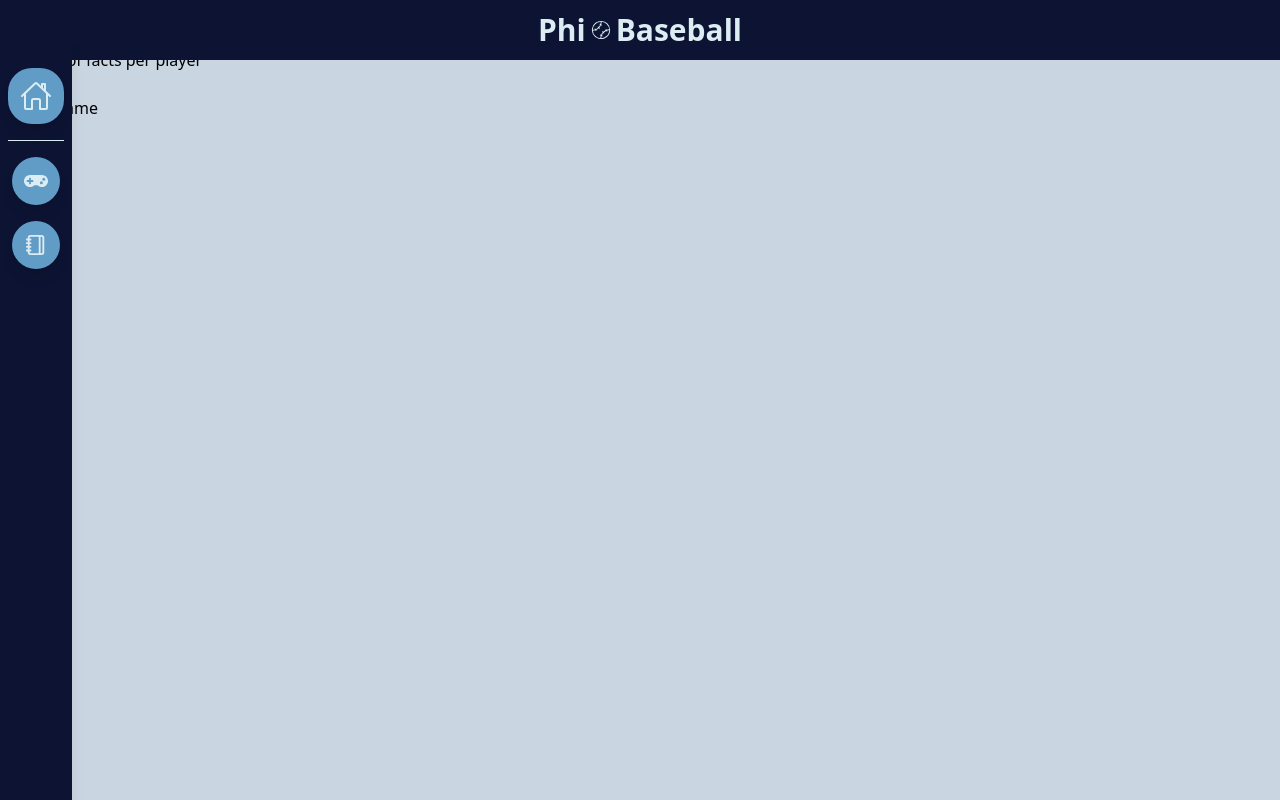
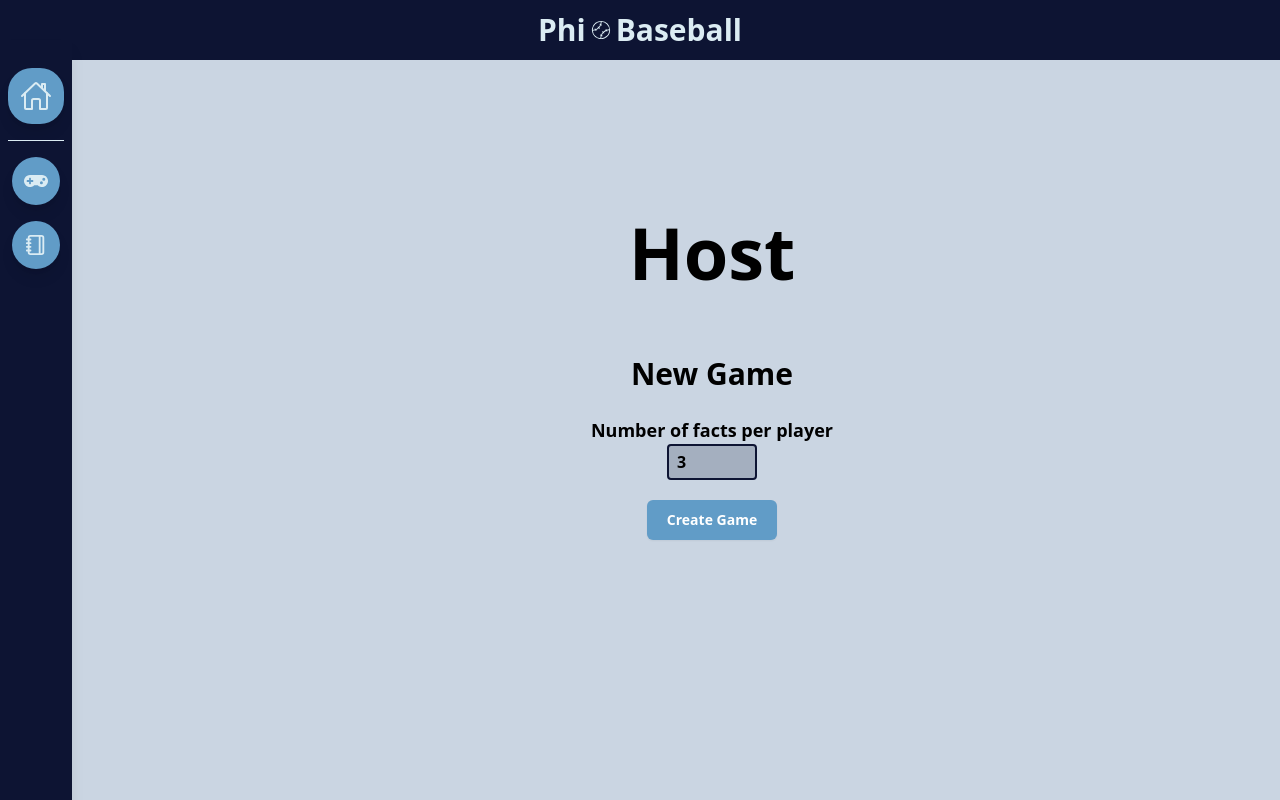
Before and after one commit to Sp0k/Phi-Baseball, a React (Vite) app: page /host in a window 1280 px wide. Built offline with nearby package versions, Linux system fonts and the light colour scheme; no server answers.

Commit message:
stylized host page and game

```diff
--- a/src/components/HostComponents/Game.tsx
+++ b/src/components/HostComponents/Game.tsx
@@ -1,4 +1,5 @@
 import { useEffect, useState } from "react";
+import { useMemo } from "react";
 import { ref, update } from "firebase/database";
 import { db } from "@/firebase";
 import { roomRefKey } from "@/models/keys";
@@ -12,6 +13,7 @@ import {
   markFactUsed,
   type HostFact
 } from "@/services/game-service";
+import { endRoomAndForget } from "@/services/host-room-pointer-service";
 
 interface GameProps {
   room: Room;
@@ -23,12 +25,34 @@ type Buckets = Record<number, HostFact[]>;
 function Game({ room, gameStateCallback }: GameProps) {
   const [buckets, setBuckets] = useState<Buckets>({});
   const [current, setCurrent] = useState<HostFact | null>(null);
+  const [displayName, setDisplayName] = useState(false);
+  const [loaded, setLoaded] = useState(false);
+
+  const levels = useMemo(
+    () => Array.from({ length: room.factQuantity }, (_, i) => i + 1),
+    [room.factQuantity]
+  );
+
+  const totalLeft = useMemo(
+    () => levels.reduce((sum, lvl) => sum + (buckets[lvl]?.length ?? 0), 0),
+    [levels, buckets]
+  );
+
+  const registerClick = () => {
+    if (displayName) {
+      setDisplayName(false);
+      setCurrent(null);
+    } else {
+      setDisplayName(true);
+    }
+  };
 
   useEffect(() => {
     let cancelled = false;
 
     (async () => {
-      // Move to active
+      setLoaded(false);
+
       await update(ref(db, `${roomRefKey}/${room.id}`), { state: GAMESTAGES.ACTIVE });
 
       const [allFacts, used] = await Promise.all([
@@ -36,21 +60,35 @@ function Game({ room, gameStateCallback }: GameProps) {
         getUsedFacts(room.id),
       ]);
 
-      const remaining = allFacts.filter(f => !used.has(usedKey(f)));
-      const byLevel = groupFactsByLevel(remaining);
+      const remainingFacts = allFacts.filter((f) => !used.has(usedKey(f)));
+      const byLevel = groupFactsByLevel(remainingFacts);
 
       if (!cancelled) {
         setBuckets(byLevel);
         setCurrent(null);
+        setDisplayName(false);
+        setLoaded(true);
         gameStateCallback(GAMESTAGES.ACTIVE);
       }
     })().catch(console.error);
 
-    return () => { cancelled = true };
+    return () => {
+      cancelled = true;
+    };
   }, [room.id, gameStateCallback]);
 
+  useEffect(() => {
+    if (!loaded) return;
+
+    // End only when there are no facts left AND the last card is closed
+    if (totalLeft === 0 && current === null) {
+      gameStateCallback(GAMESTAGES.DONE);
+      void endRoomAndForget(room.id);
+    }
+  }, [loaded, totalLeft, current, room.id, gameStateCallback]);
+
   const pickFromLevel = (level: number) => {
-    setBuckets(prev => {
+    setBuckets((prev) => {
       const list = prev[level] ?? [];
       if (list.length === 0) return prev;
 
@@ -59,39 +97,57 @@ function Game({ room, gameStateCallback }: GameProps) {
 
       const nextList = list.slice();
       nextList.splice(idx, 1);
+
       setCurrent(fact);
-
+      setDisplayName(false);
       void markFactUsed(room.id, fact).catch(console.error);
 
-      return {...prev, [level]: nextList}
+      return { ...prev, [level]: nextList };
     });
   };
 
-  const levels = Array.from({ length: room.factQuantity }, (_, i) => i + 1);
-
   return (
     <div>
-      <div>
-        {levels.map(level => {
-          const remaining = buckets[level]?.length ?? 0;
-          return (
-            <button key={level} onClick={() => pickFromLevel(level)} disabled={remaining === 0}>
-              Level {level} <br/> ({remaining} left)
-            </button>
-          );
-        })}
-      </div>
+      {current === null && (
+        <div className="flex justify-center gap-8">
+          {levels.map((level) => {
+            const leftOver = buckets[level]?.length ?? 0;
+            return (
+              <div key={level} className="flex flex-col">
+                <button
+                  className="cursor-pointer"
+                  onClick={() => pickFromLevel(level)}
+                  disabled={leftOver === 0}
+                >
+                  <div className="bg-white rounded-lg px-10 py-2 shadow-sm/20 hover:shadow-sm/50 transition-all duration-100">
+                    Level {level} <br />({leftOver} left)
+                  </div>
+                </button>
+              </div>
+            );
+          })}
+        </div>
+      )}
 
       {current && (
-        <div>
-          <h3>Selected fact</h3>
-          <p><strong>Level:</strong> {current.level}</p>
-          <p><strong>Fact:</strong> {current.text}</p>
-          <p><strong>By:</strong> {current.ownerName ?? current.ownerUid}</p>
+        <div className="w-full flex justify-center">
+          <button onClick={registerClick} className="cursor-pointer">
+            <div className="bg-white rounded-2xl p-4 shadow-sm/20 min-h-80 w-100 mx-auto flex flex-col">
+              <p className="text-black text-3xl flex-1 flex items-center justify-center text-center px-2">
+                {current.text}
+              </p>
+
+              {displayName && (
+                <p className="font-semibold text-2xl text-phidelt-red text-center mt-auto">
+                  {current.ownerName ?? current.ownerUid}
+                </p>
+              )}
+            </div>
+          </button>
         </div>
       )}
     </div>
-  )
+  );
 }
 
 export default Game;
--- a/src/components/HostComponents/Lobby.tsx
+++ b/src/components/HostComponents/Lobby.tsx
@@ -21,10 +21,28 @@ function Lobby({ room, gameStateCallback }: LobbyProps) {
   const playersReady = useSubmittersCount(room?.id);
 
   return (
-    <div>
-      <h2>{room?.id}</h2>
-      <p>There is {playersReady} players ready</p>
-      <button onClick={startGame}>Start Game</button>
+    <div className="max-w-xl flex justify-center mx-auto">
+      <div>
+        <h3
+          className="mx-auto text-3xl text-phidelt-navy/70 text-center -mt-5 mb-4 sm:mb-6 font-semibold"
+        >
+          {room?.id}
+        </h3>
+        <p className="mx-auto font-semibold text-lg">
+          There is <strong className="text-phidelt-blue underline">{playersReady}</strong> players ready
+        </p>
+        <div className="w-full flex justify-center">
+          <button
+            onClick={startGame}
+            className={`rounded-md bg-phidelt-blue w-fit px-5 mt-4 mx-auto cursor-pointer py-2.5 text-sm
+font-semibold text-white shadow-xs hover:bg-phidelt-blue/70
+transition-all duration-200 focus-visible:outline-2 focus-visible:outline-offset-2 focus-visible:bg-phidelt-blue-gray
+disabled:bg-phidelt-blue-gray disabled:text-slate-400`}
+          >
+            Start Game
+          </button>
+        </div>
+      </div>
     </div>
   );
 }
--- a/src/components/HostComponents/NewGameForm.tsx
+++ b/src/components/HostComponents/NewGameForm.tsx
@@ -27,11 +27,32 @@ function NewGameForm({ roomCallback }: NewGameFormProps) {
   }
 
   return (
-    <div>
-      <h2>New Game</h2>
-      <label htmlFor="numOfFacts">Number of facts per player</label><br />
-      <input type="number" id="numOfFacts" defaultValue="3" min="2" max="6" onChange={(i) => setFactQuantity(parseInt(i.target.value))} /><br/>
-      <button onClick={createNewGame}>Create Game</button><br/>
+    <div className="flex flex-col h-full max-w-72 mx-auto">
+      <h3 className="mx-auto text-3xl text-center -mt-3 mb-4 sm:mb-6 font-semibold">New Game</h3>
+      <label
+        htmlFor="numOfFacts"
+        className="flex flex-col text-lg font-semibold mb-1"
+      >
+        Number of facts per player
+        <input
+          type="number"
+          name="numOfFacts"
+          id="numOfFacts"
+          defaultValue="3"
+          min="2"
+          max="6"
+          onChange={(i) => setFactQuantity(parseInt(i.target.value))}
+          className="border-2 w-fit mx-auto font-semibold text-base border-phidelt-navy bg-phidelt-navy/20 px-2 py-1 focus:outline-none rounded"
+        />
+      </label>
+      <button
+        onClick={createNewGame}
+        className="rounded-md bg-phidelt-blue w-fit px-5 mt-4 mx-auto cursor-pointer py-2.5 text-sm
+        font-semibold text-white shadow-xs hover:bg-phidelt-blue/70
+        transition-all duration-200 focus-visible:outline-2 focus-visible:outline-offset-2 focus-visible:bg-phidelt-blue-gray"
+      >
+        Create Game
+      </button>
     </div>
   )
 }
--- a/src/index.css
+++ b/src/index.css
@@ -16,6 +16,16 @@
   --color-phidelt-gold: oklch(0.8249 0.1599 86.37);
   --color-phidelt-gray: oklch(0.7555 0.0071 286.23);
   --color-phidelt-red: oklch(0.519 0.1618 25.57);
+}
+
+@layer utilities {
+  .spinner-lg::-webkit-inner-spin-button,
+  .spinner-lg::-webkit-outer-spin-button {
+    opacity: 1;
+    transform: scale(1.35);
+    transform-origin: center;
+    margin-left: 4px; /* optional: gives it breathing room */
+  }
 }
 
 @utility sidebar-header {
--- a/src/pages/HostPage.tsx
+++ b/src/pages/HostPage.tsx
@@ -3,7 +3,7 @@ import { GAMESTAGES, type GameStage } from "@/models/game-stage";
 import { type Room } from "@/models/room";
 import NewGameForm from "@/components/HostComponents/NewGameForm";
 import Lobby from "@/components/HostComponents/Lobby";
-import { endRoomAndForget, getRememberedCode } from "@/services/host-room-pointer-service";
+import { getRememberedCode } from "@/services/host-room-pointer-service";
 import { restoreRoomFromStorage } from "@/services/room-lookup-service";
 import Game from "@/components/HostComponents/Game";
 
@@ -26,14 +26,10 @@ function HostPage() {
     setGameStage((room === null) ? GAMESTAGES.PREGAME : room.gameStage);
   }, [room]);
 
-  const tmpEndGame = async () => {
-    room !== null && await endRoomAndForget(room.id);
-    setRoom(null);
-  }
-
   return (
-    <div>
-      <h1>Host</h1>
+    <main className="sm:fixed top-12 sm:top-14 w-full sm:h-full sm:left-10 lg:left-18 bg-slate-300">
+      <div className="mx-auto max-w-2xl my-5 py-10 sm:my-20 flex flex-col justify-center">
+        <h2 className="text-7xl text-black mx-auto text-center my-10 sm:mb-20 font-bold">Host</h2>
         {
           (gameStage === GAMESTAGES.PREGAME) && <NewGameForm roomCallback={(room) => setRoom(room)} />
         }
@@ -41,14 +37,13 @@ function HostPage() {
           (gameStage === GAMESTAGES.LOBBY) && room !== null && <Lobby room={room} gameStateCallback={(gameStage) => setGameStage(gameStage)} />
         }
         {
-        (gameStage === GAMESTAGES.ACTIVE) && room !== null && (
-          <div>
-            <Game room={room} gameStateCallback={(gameStage) => setGameStage(gameStage)} />
-            <button onClick={tmpEndGame}>End Game</button>
-          </div>
-        )
+          (gameStage === GAMESTAGES.ACTIVE) && room !== null && <Game room={room} gameStateCallback={(gameStage) => setGameStage(gameStage)}  />
+        }
+        {
+          (gameStage === GAMESTAGES.DONE) && room !== null && <p className="flex justify-center font-semibold text-2xl">Thank you for playing!!!</p>
         }
       </div>
+    </main>
   );
 }
 
```
Lines whose indentation alone changed are shown as unchanged.
